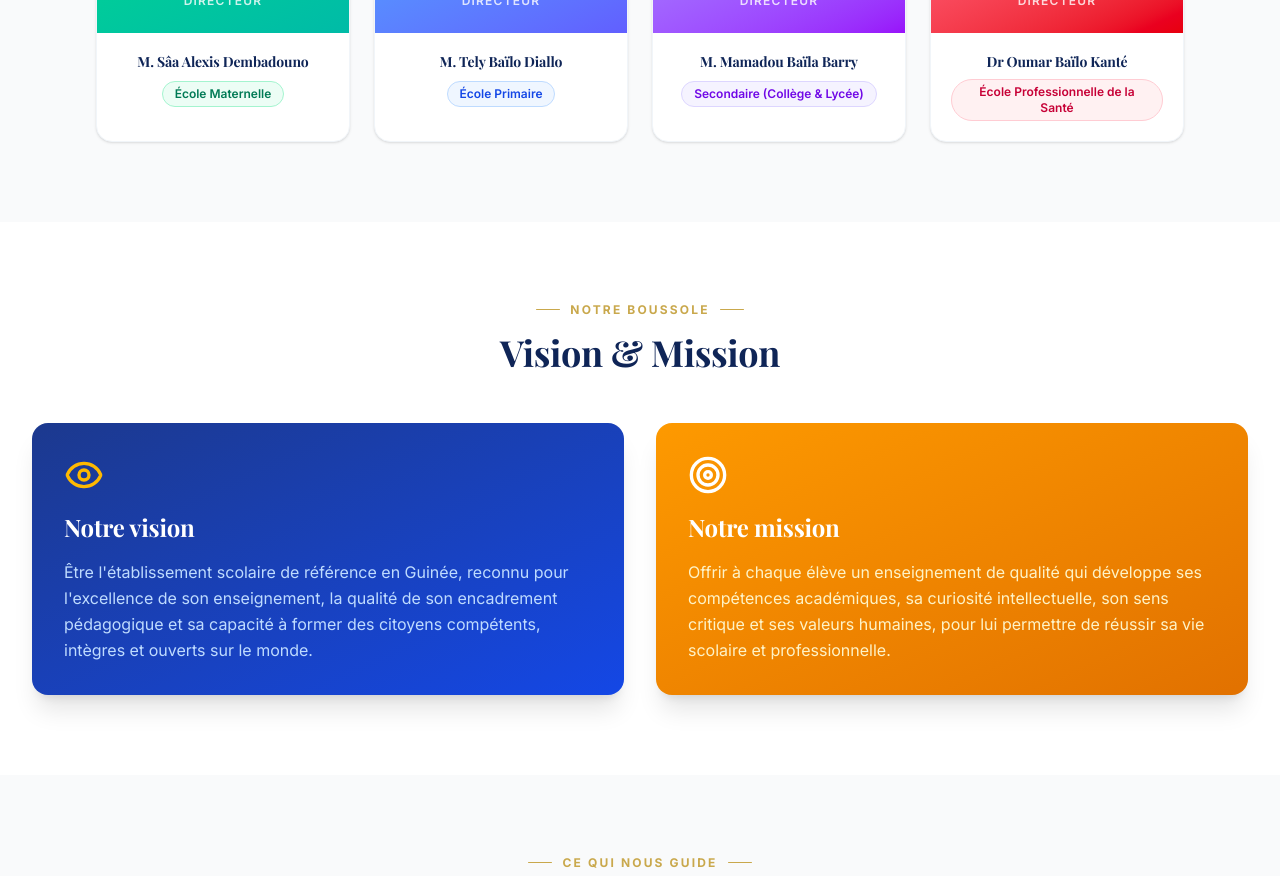
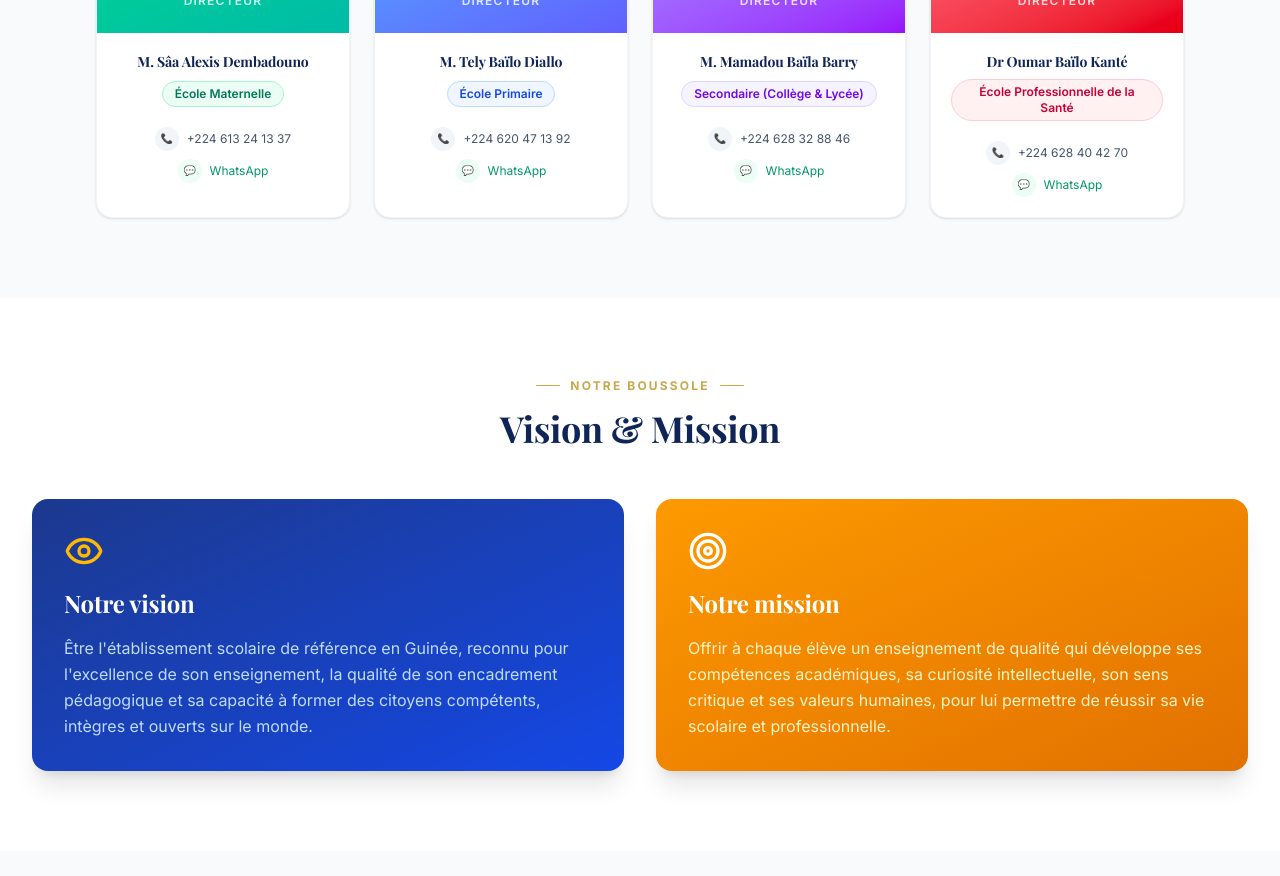
Before and after one commit to Barry-webdev/EIB-School, a Next.js app in the folder Frontend/: page /a-propos in a window 1280 px wide. Shown: the part 1680-2556 px from the top of the page. Built offline with nearby package versions, Linux system fonts and the light colour scheme.

Commit message:
feat: contacts des 4 directeurs (tel + whatsapp)

```diff
--- a/Frontend/src/app/a-propos/page.tsx
+++ b/Frontend/src/app/a-propos/page.tsx
@@ -206,6 +206,8 @@ export default function AProposPage() {
                 name: "M. Sâa Alexis Dembadouno",
                 role: "Directeur",
                 dept: "École Maternelle",
+                phone: "+224 613 24 13 37",
+                tel: "+224613241337",
                 icon: "🌱",
                 color: "from-emerald-400 to-teal-500",
                 bg: "bg-emerald-50",
@@ -216,6 +218,8 @@ export default function AProposPage() {
                 name: "M. Tely Baïlo Diallo",
                 role: "Directeur",
                 dept: "École Primaire",
+                phone: "+224 620 47 13 92",
+                tel: "+224620471392",
                 icon: "📚",
                 color: "from-blue-400 to-indigo-500",
                 bg: "bg-blue-50",
@@ -226,6 +230,8 @@ export default function AProposPage() {
                 name: "M. Mamadou Baïla Barry",
                 role: "Directeur",
                 dept: "Secondaire (Collège & Lycée)",
+                phone: "+224 628 32 88 46",
+                tel: "+224628328846",
                 icon: "🎓",
                 color: "from-violet-400 to-purple-600",
                 bg: "bg-violet-50",
@@ -236,6 +242,8 @@ export default function AProposPage() {
                 name: "Dr Oumar Baïlo Kanté",
                 role: "Directeur",
                 dept: "École Professionnelle de la Santé",
+                phone: "+224 628 40 42 70",
+                tel: "+224628404270",
                 icon: "🏥",
                 color: "from-rose-400 to-red-600",
                 bg: "bg-rose-50",
@@ -262,9 +270,28 @@ export default function AProposPage() {
                   >
                     {director.name}
                   </h3>
-                  <span className={`inline-block text-xs font-semibold px-3 py-1 rounded-full border ${director.bg} ${director.border} ${director.text}`}>
+                  <span className={`inline-block text-xs font-semibold px-3 py-1 rounded-full border ${director.bg} ${director.border} ${director.text} mb-4`}>
                     {director.dept}
                   </span>
+                  {/* Contact */}
+                  <div className="flex flex-col gap-2 mt-1">
+                    <a
+                      href={`tel:${director.tel}`}
+                      className="flex items-center justify-center gap-2 text-xs text-slate-600 hover:text-[#0f2557] transition-colors"
+                    >
+                      <span className="w-6 h-6 bg-slate-100 rounded-full flex items-center justify-center text-[10px]">📞</span>
+                      {director.phone}
+                    </a>
+                    <a
+                      href={`https://wa.me/${director.tel.replace("+", "")}`}
+                      target="_blank"
+                      rel="noopener noreferrer"
+                      className="flex items-center justify-center gap-2 text-xs text-emerald-600 hover:text-emerald-700 transition-colors"
+                    >
+                      <span className="w-6 h-6 bg-emerald-50 rounded-full flex items-center justify-center text-[10px]">💬</span>
+                      WhatsApp
+                    </a>
+                  </div>
                 </div>
               </div>
             ))}
```
